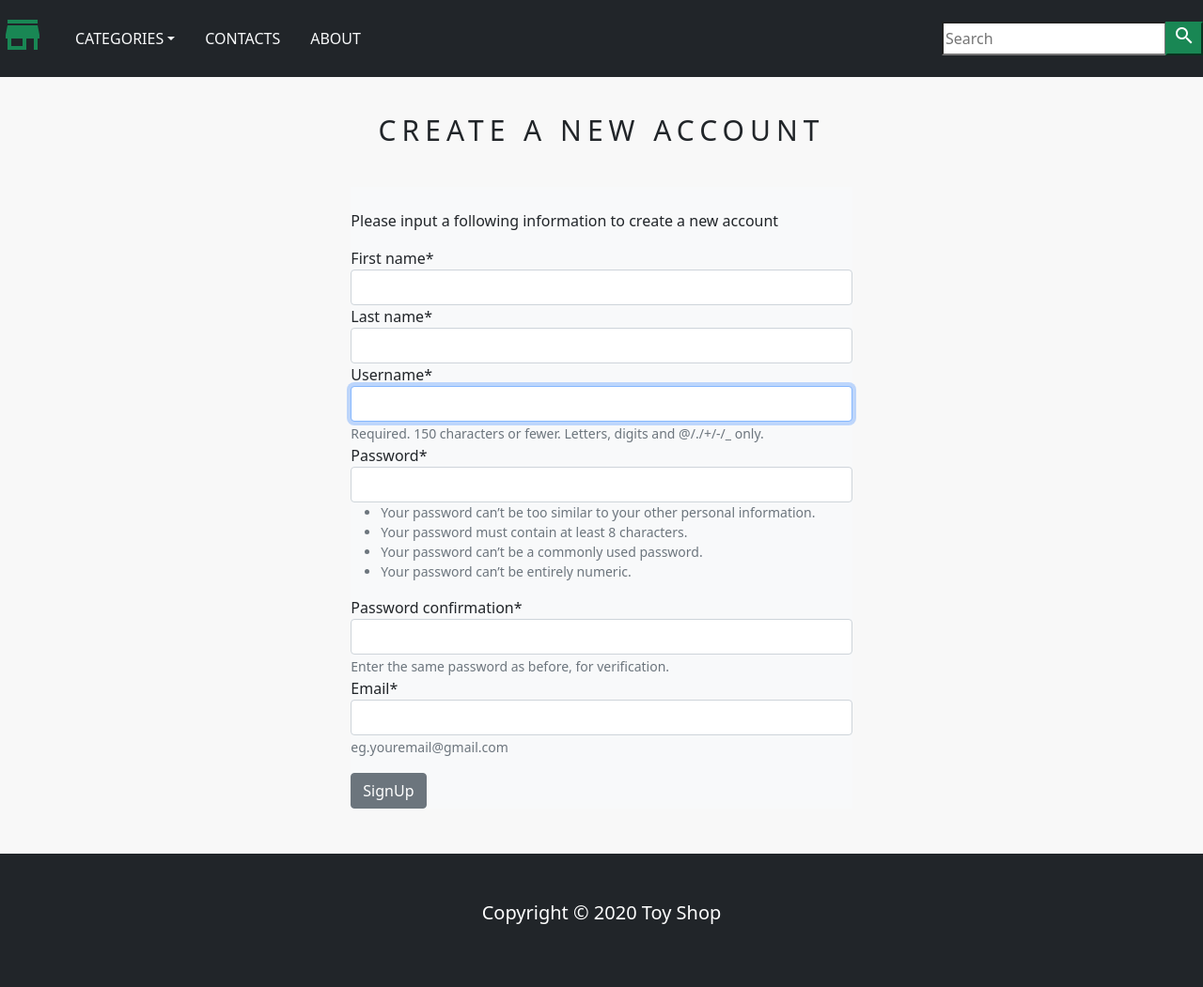
After one commit to mishapravdiuk/ecommerceproject, a Django app: page /account/create/ in a window 1280 px wide. The commit adds this page. Shown: the whole page at 94% size. Run offline with Django 4.2, Linux system fonts and the light colour scheme; data that the repository does not hold is empty; some libraries are stand-ins or nearby versions.

Commit message:
Add SignUp form

```diff
--- a/ecommerceproject/settings.py
+++ b/ecommerceproject/settings.py
@@ -38,6 +38,7 @@ INSTALLED_APPS = [
     'django.contrib.messages',
     'django.contrib.staticfiles',
     'shop',
+    'crispy_forms',
 ]
 
 MIDDLEWARE = [
@@ -131,6 +132,8 @@ STATIC_ROOT = BASE_DIR / 'static'
 
 MEDIA_URL = '/media/'
 MEDIA_ROOT = os.path.join(BASE_DIR,  'media')
+
+CRISPY_TEMPLATE_PACK = 'bootstrap4'
 # MEDIA_ROOT = BASE_DIR / 'media', 'static'
 
 # Default primary key field type
--- a/ecommerceproject/static/css/base.css
+++ b/ecommerceproject/static/css/base.css
@@ -21,3 +21,8 @@ body {
     text-transform: uppercase;
     letter-spacing: .2em;
 }
+
+.errorlist li {
+    color: red;
+    font-weight: bold;
+}
--- /dev/null
+++ b/shop/forms.py
@@ -0,0 +1,12 @@
+from django import forms
+from django.contrib.auth.forms import UserCreationForm
+from django.contrib.auth.models import User
+
+class SignUpForm(UserCreationForm):
+    first_name = forms.CharField(max_length=100, required=True)
+    last_name = forms.CharField(max_length=100, required=True)
+    email = forms.EmailField(max_length=250, help_text='eg.youremail@gmail.com')
+
+    class Meta:
+        model = User
+        fields = ('first_name', 'last_name', 'username', 'password1', 'password2', 'email')
--- /dev/null
+++ b/shop/templates/signup.html
@@ -0,0 +1,50 @@
+{% extends 'base.html' %}
+
+{% load static %}
+
+{% load crispy_forms_tags %}
+
+{% block title %}
+Create New Account
+{% endblock %}
+
+{% block content %}
+
+    <div>
+        {% if not form.is_valid %}
+            <div>
+            <br>
+            <h1 class="product_title text-center">
+                Create a new account
+            </h1>
+            <br>
+            <div class="col-9 col-sm-9 col-md-6 col-lg-5 mx-auto bg-light">
+                <br>
+                <p>Please input a following information to create a new account </p>
+                <form method="post">
+                    {% csrf_token %}
+                    <p>{{ form | crispy  }}</p>
+                    <button type="submit" class="btn btn-secondary" name="button">SignUp</button>
+                </form>
+            </div>
+            </div>
+        {% else %}
+           <div class="mx-auto">
+               <br>
+               <h1 class="product_title text-center">
+                   Your account has been successfully created
+               </h1>
+               <br>
+               <div>
+                   <p>Your account has been created and ready to use!</p>
+                   <br>
+                   <a href="{% url 'home' %}">Continue shopping</a>
+               </div>
+           </div>
+        {% endif %}
+    </div>
+
+
+
+
+{% endblock %}
--- a/shop/urls.py
+++ b/shop/urls.py
@@ -9,4 +9,5 @@ urlpatterns = [
     path('cart/add/<int:product_id>', views.add_cart, name='add_cart'),
     path('cart/remove/<int:product_id>', views.cart_remove, name='cart_remove'),
     path('cart/remove_product/<int:product_id>', views.cart_remove_product, name='cart_remove_product'),
+    path('account/create/', views.signUpView, name='signup'),
 ]
--- a/shop/views.py
+++ b/shop/views.py
@@ -1,6 +1,8 @@
 from django.shortcuts import render, get_object_or_404, redirect
 from .models import Category, Product, Cart, CartItem
 from django.core.exceptions import ObjectDoesNotExist
+from django.contrib.auth.models import Group, User
+from .forms import SignUpForm
 # Create your views here.
 
 def home(request, category_slug=None):
@@ -76,3 +78,16 @@ def cart_remove_product(request, product_id):
     cart_item = CartItem.objects.get(product=product, cart=cart)
     cart_item.delete()
     return redirect('cart_detail')
+
+def signUpView(request):
+    if request.method == 'POST':
+        form = SignUpForm(request.POST)
+        if form.is_valid():
+            form.save()
+            username = form.cleaned_data.get('username')
+            signup_user = User.objects.get(username=username)
+            user_group = Group.objects.get(name='User')
+            user_group.user_set.add(signup_user)
+    else:
+        form = SignUpForm()
+    return render(request, 'signup.html', {'form':form})
```
